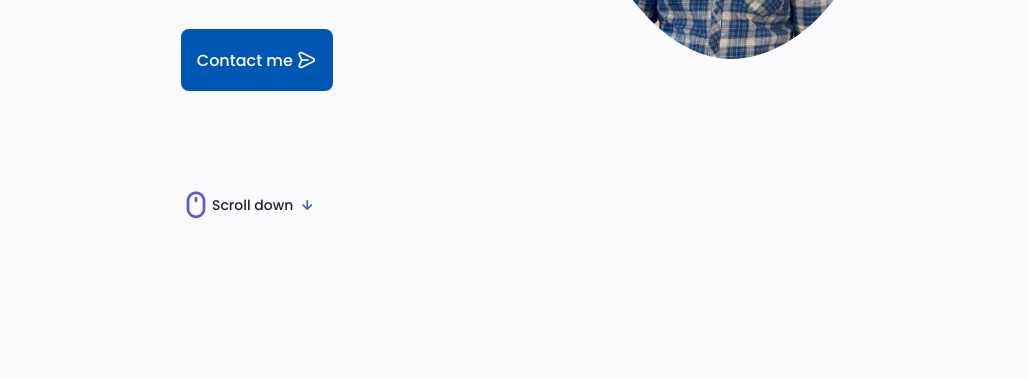
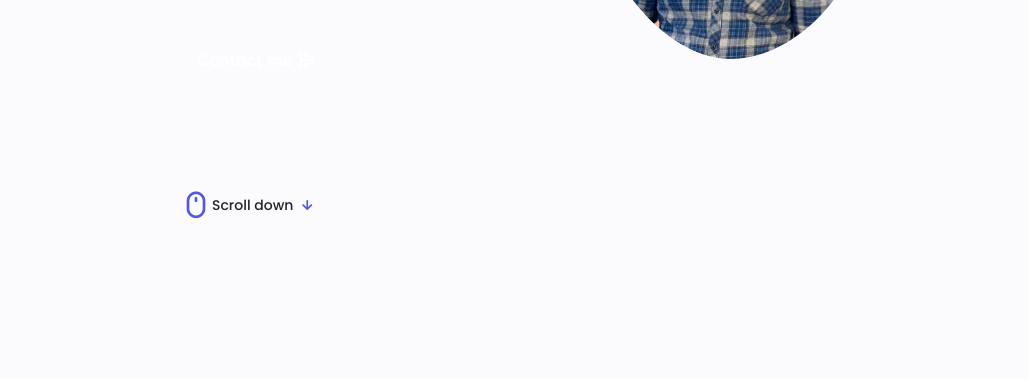
Before and after one commit to rks0134/portfolio, a plain HTML site: page index.html in a window 1280 px wide. In both pictures the pointer is over the link "Contact me". Shown: the part 421-800 px from the top of the page, without its empty margins (124-1153 px from the left). Drawn offline with nearby package versions, Linux system fonts and the light colour scheme.

Commit message:
Update newcss.css

```diff
--- a/assets/newcss.css
+++ b/assets/newcss.css
@@ -798,7 +798,7 @@ img {
 
 
 .button:hover {
-  background-color: #0056b3; /* Darker shade for hover effect */
+  background-color: transparent; /* Darker shade for hover effect */
 }
 .portfolio__img-link {
   position: relative;
```
